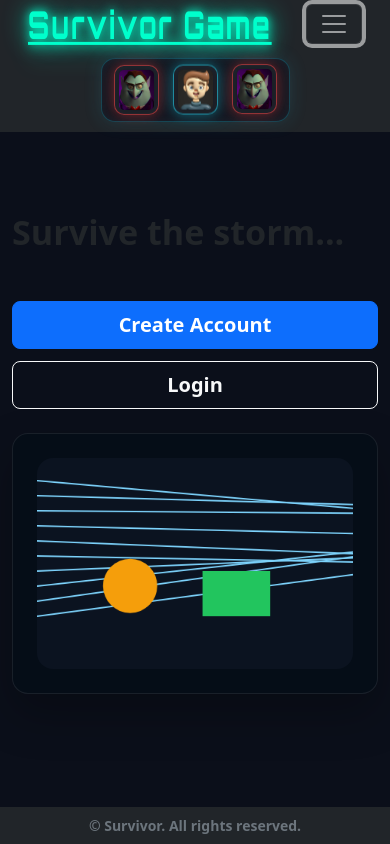
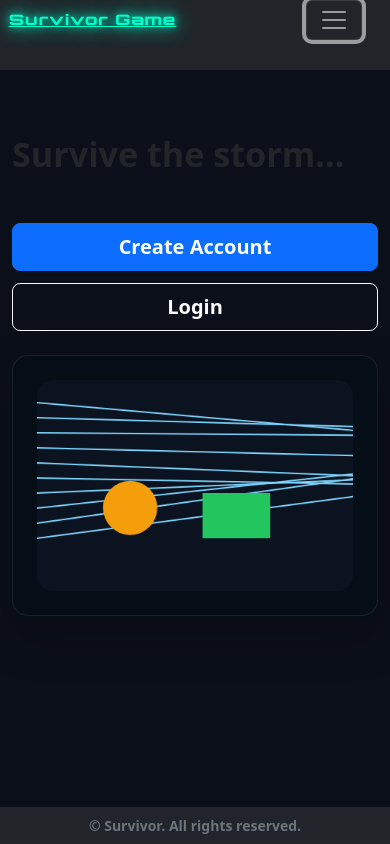
Before and after one commit to AniiitaCode/survivor-game, a website built with Vite: page index.html in a window 390 px wide. Both pictures are taken after a click on the button 334 px from the left and 24 px from the top of the page. Built offline with nearby package versions, Linux system fonts and the light colour scheme; no server answers.

Commit message:
change styles

```diff
--- a/src/styles.css
+++ b/src/styles.css
@@ -11,6 +11,7 @@ body {
   margin: 0;
   min-height: 100vh;
   background: radial-gradient(circle at top, #18253e 0%, #07111f 60%, #02060d 100%);
+  overflow-x: hidden;
 }
 
 * {
@@ -32,6 +33,12 @@ body {
   padding: 2rem 0 3rem;
 }
 
+@media (max-width: 767.98px) {
+  .page-content {
+    padding: 1rem 0 2rem;
+  }
+}
+
 .card-glow {
   box-shadow: 0 20px 45px rgba(0, 0, 0, 0.25);
   border: 1px solid rgba(255, 255, 255, 0.08);
@@ -43,6 +50,9 @@ canvas {
   display: block;
 }
 
+/* -------------------------------------------------------
+   NAV ITEMS
+------------------------------------------------------- */
 .nav-item {
     font-weight: bold;
     font-size: 1.1rem;
@@ -56,6 +66,9 @@ canvas {
     text-decoration-thickness: 2px;
 }
 
+/* -------------------------------------------------------
+   NAVBAR BRAND
+------------------------------------------------------- */
 .navbar-brand.fw-bold {
     font-size: 1.6rem;
     font-weight: 800;
@@ -68,6 +81,8 @@ canvas {
     transform: scaleX(3.15);
     transform: scaleY(1.5);
     display: inline-block;
+    max-width: 100%;
+    white-space: nowrap;
 }
 
 .navbar-brand.fw-bold:hover {
@@ -76,6 +91,34 @@ canvas {
     transform: scale(1.20);
 }
 
+@media (max-width: 991.98px) {
+    .navbar-brand.fw-bold {
+        font-size: 1.25rem;
+        transform: scaleX(2.0) scaleY(1.2);
+        letter-spacing: 1.5px;
+    }
+}
+
+@media (max-width: 767.98px) {
+    .navbar-brand.fw-bold {
+        font-size: 1.05rem;
+        transform: scaleX(1.55) scaleY(1.1);
+        letter-spacing: 1px;
+    }
+}
+
+@media (max-width: 575.98px) {
+    .navbar-brand.fw-bold {
+        font-size: 0.9rem;
+        transform: scaleX(1.3) scaleY(1.0);
+        letter-spacing: 0.5px;
+    }
+}
+
+/* -------------------------------------------------------
+   HEADER NAV
+------------------------------------------------------- */
+@media (min-width: 992px) {
     #header-nav {
         display: flex;
         align-items: center;
@@ -83,7 +126,33 @@ canvas {
         gap: 12px;
         padding: 10px 18px;
     }
+}
 
+@media (max-width: 991.98px) {
+    #header-nav {
+        display: flex;
+        flex-direction: column;
+        align-items: center;
+        justify-content: center;
+        gap: 10px;
+        padding: 15px 12px;
+        width: 100%;
+    }
+
+    #header-nav .nav-item {
+        width: 100%;
+        text-align: center;
+    }
+
+    #header-nav .btn {
+        width: 100%;
+        max-width: 280px;
+    }
+}
+
+/* -------------------------------------------------------
+   NAV ICONS
+------------------------------------------------------- */
 .nav-icons {
     display: flex;
     align-items: center;
@@ -98,6 +167,12 @@ canvas {
     box-shadow:
         0 0 18px rgba(34, 211, 238, 0.15),
         inset 0 0 10px rgba(255, 255, 255, 0.05);
+}
+
+@media (max-width: 575.98px) {
+    .nav-icons {
+        display: none;
+    }
 }
 
 .icon {
@@ -117,6 +192,13 @@ canvas {
     transition: all 0.25s ease;
 
     filter: drop-shadow(0 0 6px rgba(0,0,0,0.4));
+}
+
+@media (max-width: 991.98px) {
+    .icon {
+        width: 36px;
+        height: 40px;
+    }
 }
 
 .icon.player {
@@ -155,6 +237,9 @@ canvas {
 .icon:nth-child(2) { animation-delay: 0.2s; }
 .icon:nth-child(3) { animation-delay: 0.4s; }
 
+/* -------------------------------------------------------
+   FOOTER
+------------------------------------------------------- */
 footer {
     font-weight: bold;
 }
```
Lines whose indentation alone changed are shown as unchanged.
